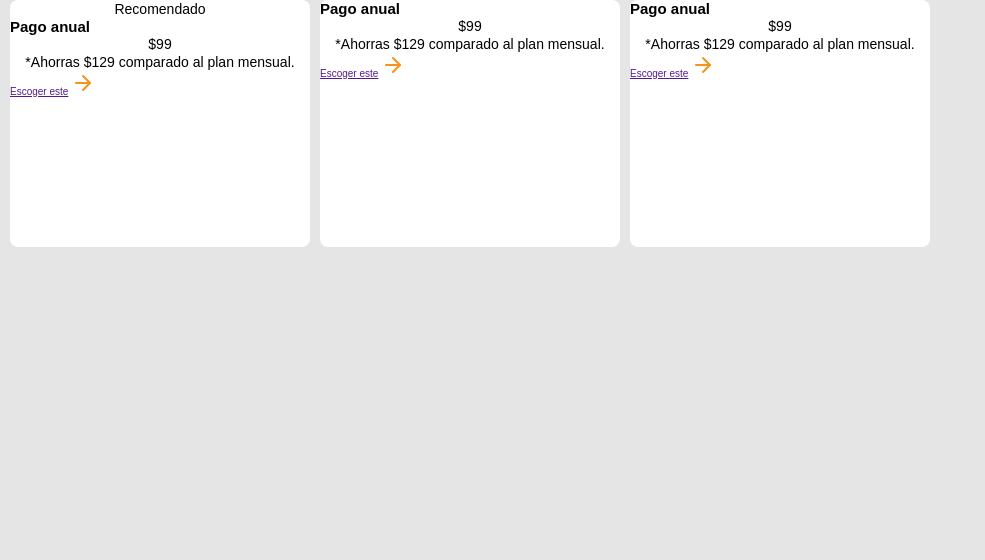
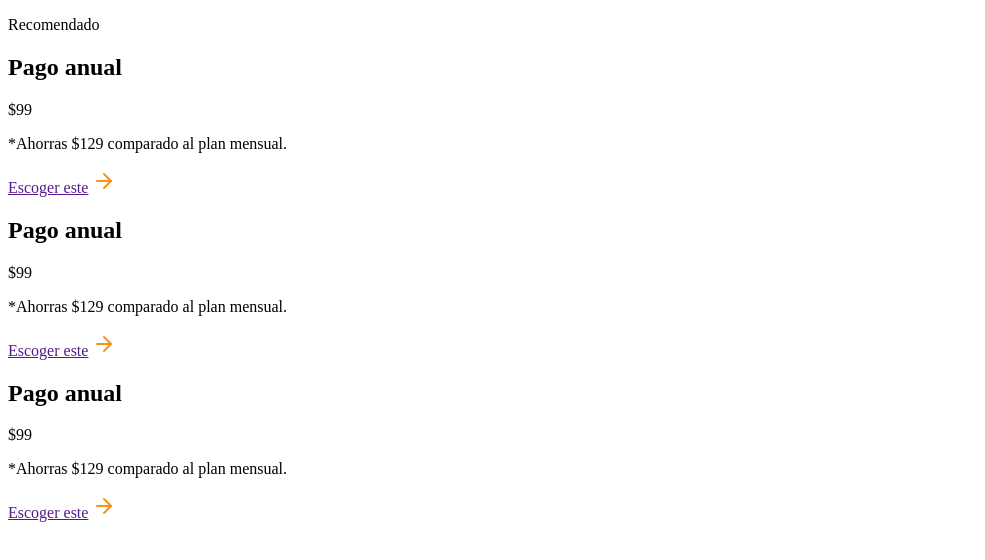
Before and after one commit to XxtbmfxX/pagina-web-01, a plain HTML site: page index.html in a window 1280 px wide. Shown: the whole page, without its empty margins (0-985 px from the left). Drawn offline with Linux system fonts and the light colour scheme.

Commit message:
Aasdfasdfsdf

```diff
--- a/style.scss
+++ b/style.scss
@@ -8,79 +8,3 @@ modo de trabajo
 4. Viasuales
 5. otros
 */
-
-$bitcoin-orange: #F7931A;
-$SoftOrange: #FFE9D5;
-
-*{
-    box-sizing: border-box;
-    margin: 0%;
-    padding: 0%;
-}
-
-
-html{
-    font-size: 62.5%;
-    font-family: 'DM Sans', sans-serif;
-    scroll-behavior: smooth;
-}
-
-
-
-body{
-
-    background-color: #E5E5E5;
-
-    h1{
-        font-style: normal;
-        font-weight: bold;
-        font-size: 2.4rem;
-        line-height: 26px;
-
-        text-align: center;
-        color: #FFFFFF;
-    }
-
-    p{
-        font-weight: 500;
-        font-size: 1.4rem;
-        line-height: 18px;
-
-        text-align: center;
-
-        color: #000000;
-    }
-}
-
-.padre{
-    display: flex;
-    height: 316px;
-    // align-items: center;
-
-    overflow-x: scroll;
-    overscroll-behavior-x: contain;
-    scroll-snap-type: x proximity;
-}
-
-.main__bottom-carrusel{
-    display: flex;
-
-
-    position: relative;
-    scroll-snap-align: center;
-
-
-    flex-direction: column;
-
-
-    width: 70%;
-    height: 247px;
-    min-width: 230px;
-    max-width: 300px;
-    border-radius: 8px;
-
-    background-color: #FFFFFF;
-
-    margin-left: 10px;
-
-}git log
```
Also changed, not shown: style.css, 1 other file.
